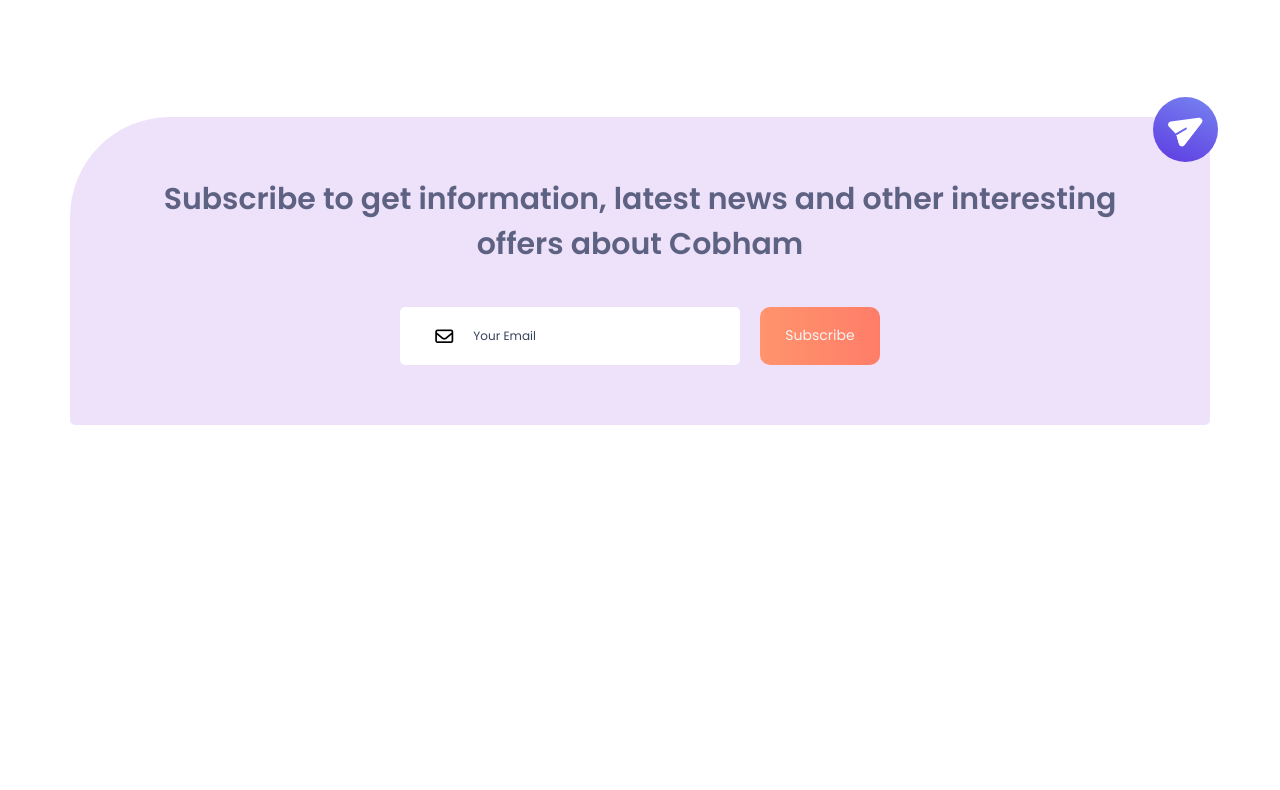
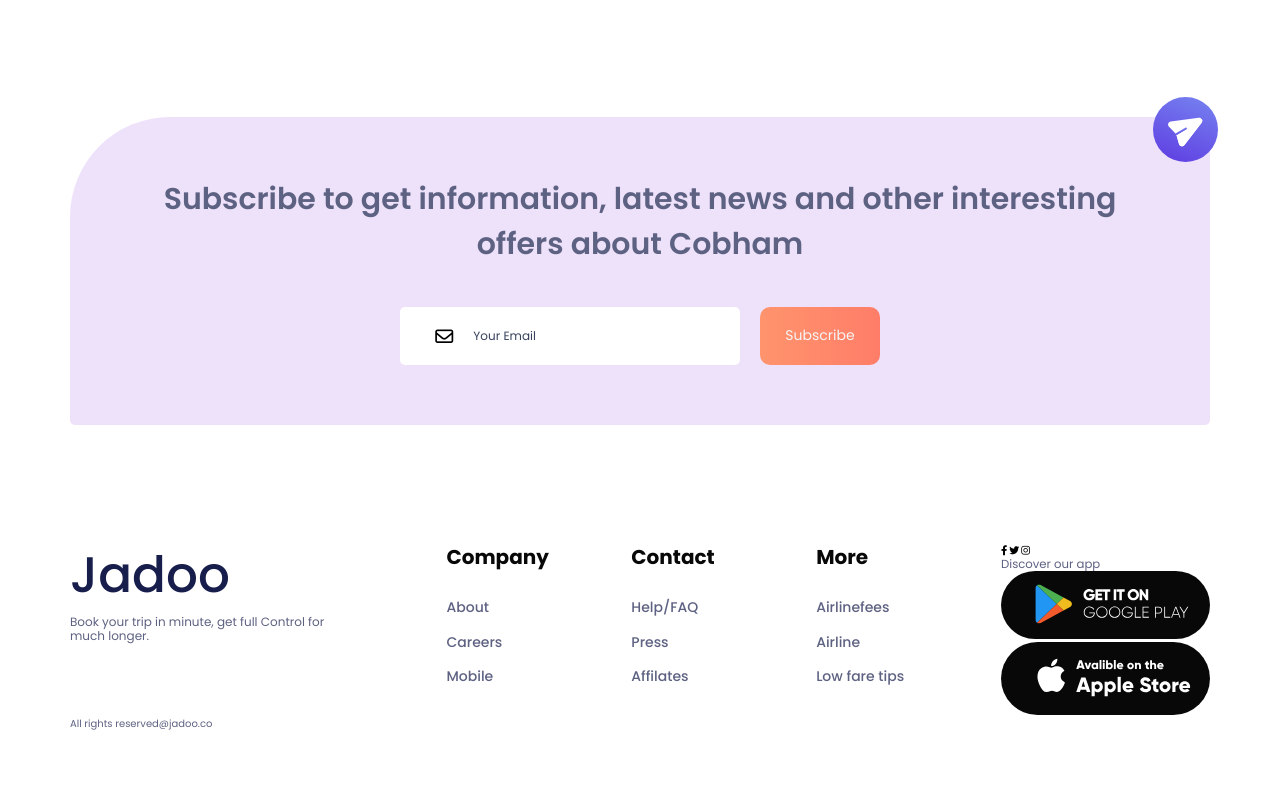
Before and after one commit to dipzcoded/travelproject, a plain HTML site: page index.html in a window 1280 px wide. Shown: the part 3257-4047 px from the top of the page. Before the commit the page ends 3742 px from the top, so only its background shows below. Drawn offline with Linux system fonts and the light colour scheme.

Commit message:
almost done with footer

```diff
--- a/index.html
+++ b/index.html
@@ -304,6 +304,60 @@
       </div>
     </section>
 
+    <!-- footer -->
+    <footer class="footer">
+      <div class="container">
+        <div class="footer-containerflex">
+          <div>
+            <h2 class="footer-logo">Jadoo</h2>
+            <p>Book your trip in minute, get full Control for much longer.</p>
+          </div>
+
+          <ul class="footer-list">
+            <div class="footer-item">
+              <h3>Company</h3>
+              <div>
+                <li>About</li>
+                <li>Careers</li>
+                <li>Mobile</li>
+              </div>
+            </div>
+            <div class="footer-item">
+              <h3>Contact</h3>
+              <div>
+                <li>Help/FAQ</li>
+                <li>Press</li>
+                <li>Affilates</li>
+              </div>
+            </div>
+
+            <div class="footer-item">
+              <h3>More</h3>
+              <div>
+                <li>Airlinefees</li>
+                <li>Airline</li>
+                <li>Low fare tips</li>
+              </div>
+            </div>
+          </ul>
+
+          <div class="socials">
+            <div class="socials-iconsflex">
+              <i class="fa-brands fa-facebook-f"></i>
+              <i class="fa-brands fa-twitter"></i>
+              <i class="fa-brands fa-instagram"></i>
+            </div>
+            <h3>Discover our app</h3>
+            <div>
+              <img src="image/Google Play.svg" alt="" />
+              <img src="image/Play Store.svg" alt="" />
+            </div>
+          </div>
+        </div>
+        <p class="copy">All rights reserved@jadoo.co</p>
+      </div>
+    </footer>
+
     <!-- javascript file -->
     <!-- <script src="https://unpkg.com/boxicons@2.1.2/dist/boxicons.js"></script> -->
     <script src="app.js"></script>
--- a/style.css
+++ b/style.css
@@ -28,6 +28,16 @@ a {
   text-decoration: none;
   color: #212832;
   font-family: "Roboto", sans-serif;
+}
+
+p,
+h1,
+h2,
+h3,
+h4,
+h5,
+h6 {
+  margin: 0;
 }
 
 p,
@@ -728,6 +738,62 @@ nav.nav {
   margin-right: 2rem;
 }
 
+.footer {
+  padding: 6rem;
+}
+
+.footer .footer-containerflex {
+  display: flex;
+  align-items: flex-start;
+  /* justify-content: space-around; */
+}
+
+.footer .footer-containerflex > div:first-child h2 {
+  font-size: 5rem;
+  font-family: "Poppins", sans-serif;
+  font-weight: 500;
+  color: #181e4b;
+  margin-bottom: 1rem;
+}
+
+.footer .footer-containerflex > div:first-child p {
+  font-size: 1.2rem;
+  width: 85%;
+}
+
+.footer .footer-containerflex ul.footer-list {
+  flex: 1;
+  margin: 0 4rem;
+  display: grid;
+  grid-template-columns: repeat(auto-fit, minmax(12rem, 1fr));
+  grid-gap: 4rem;
+  align-items: flex-start;
+  justify-content: center;
+}
+
+.footer .footer-containerflex ul.footer-list div.footer-item h3 {
+  font-size: 2rem;
+  font-weight: 700;
+  color: #080809;
+  margin-bottom: 3rem;
+}
+
+.footer .footer-containerflex ul.footer-list div.footer-item div li {
+  font-family: "Poppins", sans-serif;
+  font-size: 1.4rem;
+  font-weight: 500;
+  color: #5e6282;
+}
+
+.footer
+  .footer-containerflex
+  ul.footer-list
+  div.footer-item
+  div
+  li:not(:last-child) {
+  margin-bottom: 1.8rem;
+}
+
 /* responsive */
 @media screen and (max-width: 1050px) {
   html {
```
Also changed, not shown: image/Google Play.svg (added), image/Play Store.svg (added).
